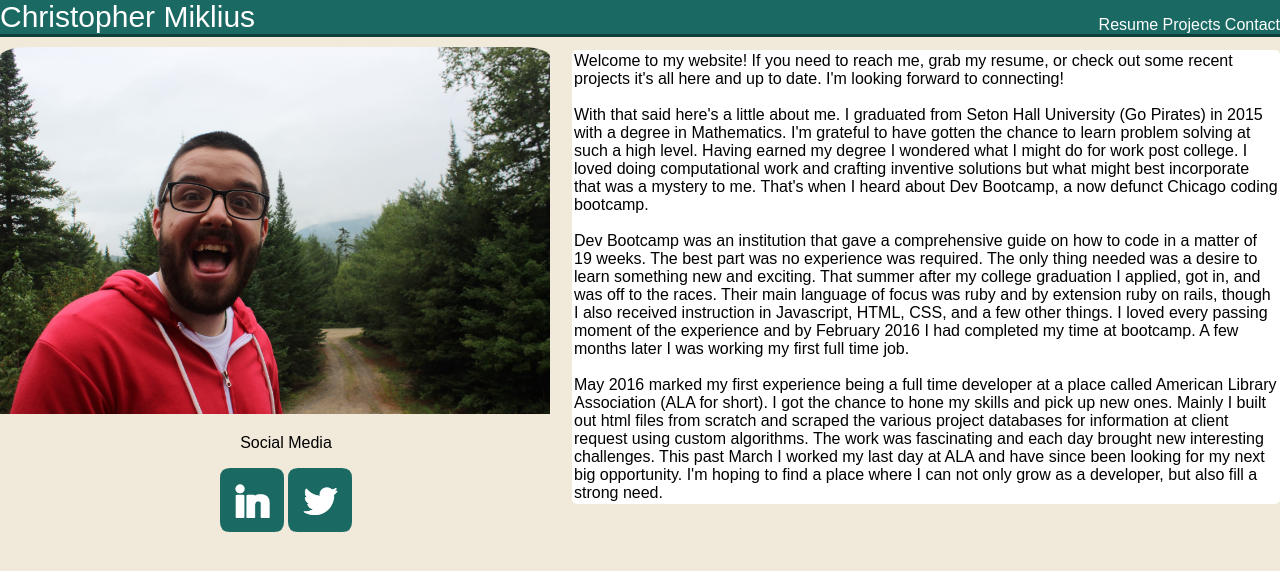
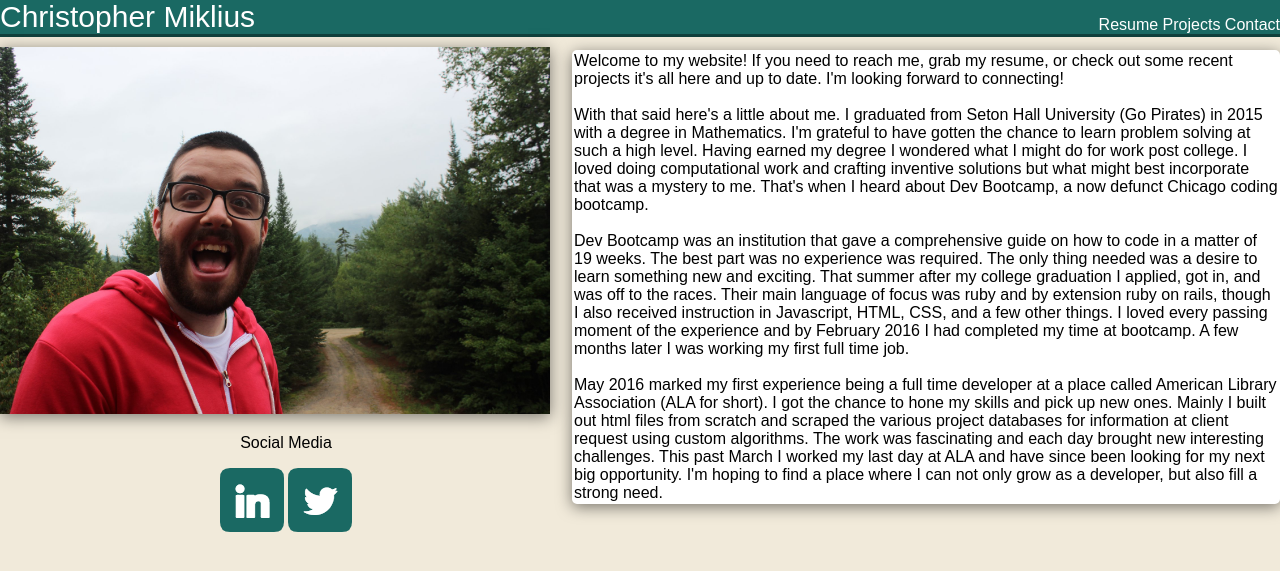
Before and after one commit to ChrisMIX/PersonalSite2018, a Rails app: page / in a window 1280 px wide. Shown: the top 571 px of the page. Run offline with Rails 7, Linux system fonts and the light colour scheme; some libraries are stand-ins or nearby versions.

Commit message:
add box shadows to images and text

```diff
--- a/portfolio/app/assets/stylesheets/welcome_stylesheet.css
+++ b/portfolio/app/assets/stylesheets/welcome_stylesheet.css
@@ -41,15 +41,16 @@ html, body {
   margin: auto;
   float: right;
   font-size: 16px;
+  box-shadow: 0px 3px 15px rgba(0,0,0,0.5);
 }
 
 #portrait{
   width: 43%;
   height: auto;
-  border-radius: 5%;
-  padding-top: 10px;
-  padding-bottom: 20px;
+  margin-bottom: 20px;
+  margin-top: 10px;
   float: left;
+  box-shadow: 0px 3px 15px rgba(0.5,0.5,0.5,0.5);
 }
 
 #portrait, #intro2, .social{
@@ -79,6 +80,7 @@ form{
   height: auto;
   transition: .5s ease;
   backface-visibility: hidden;
+  box-shadow: 0px 3px 15px rgba(0,0,0,0.5);
 }
 
 .middle {
```
